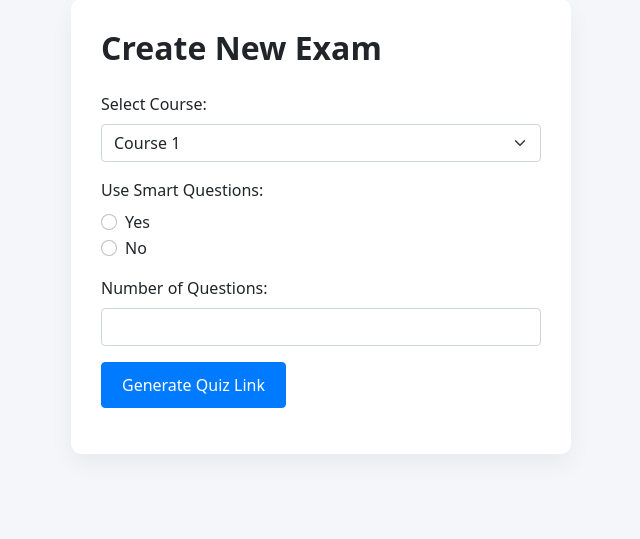
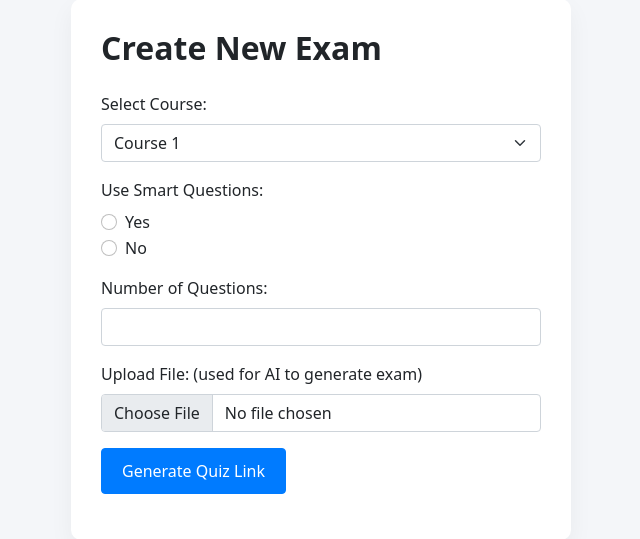
Before and after one commit to smirki/clt_hack, a Flask app: page /create_exam in a window 1280 px wide. Shown: the part 51-590 px from the top of the page, without its empty margins (319-959 px from the left). Run offline with Flask 3, Linux system fonts and the light colour scheme; some libraries are stand-ins or nearby versions.

Commit message:
added upload file

```diff
--- a/templates/auth/signup.html
+++ b/templates/auth/signup.html
@@ -79,6 +79,7 @@
             <div class="mb-3">
                 <input type="submit" value="Register" class="btn btn-primary">
             </div>
+
         </form>
     </div>
 </body>
--- a/templates/new_exam.html
+++ b/templates/new_exam.html
@@ -77,6 +77,15 @@
                 <input type="number" id="num_questions" name="num_questions" min="1" class="form-control" required>
             </div>
 
+
+            <!-- File Upload Field -->
+            <div class="mb-3">
+                <label for="file" class="form-label">Upload File: (used for AI to generate exam)</label>
+                <input type="file" class="form-control" id="file" name="file" required>
+            </div>
+
+
+
             <!-- Submit Button -->
             <div class="mb-3">
                 <input type="submit" value="Generate Quiz Link" class="btn btn-primary">
```
